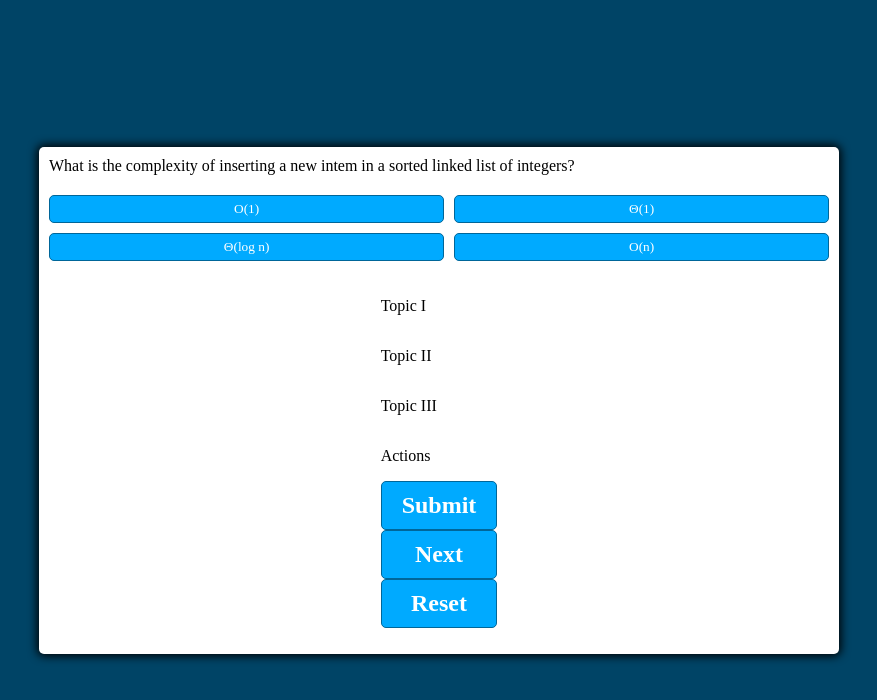
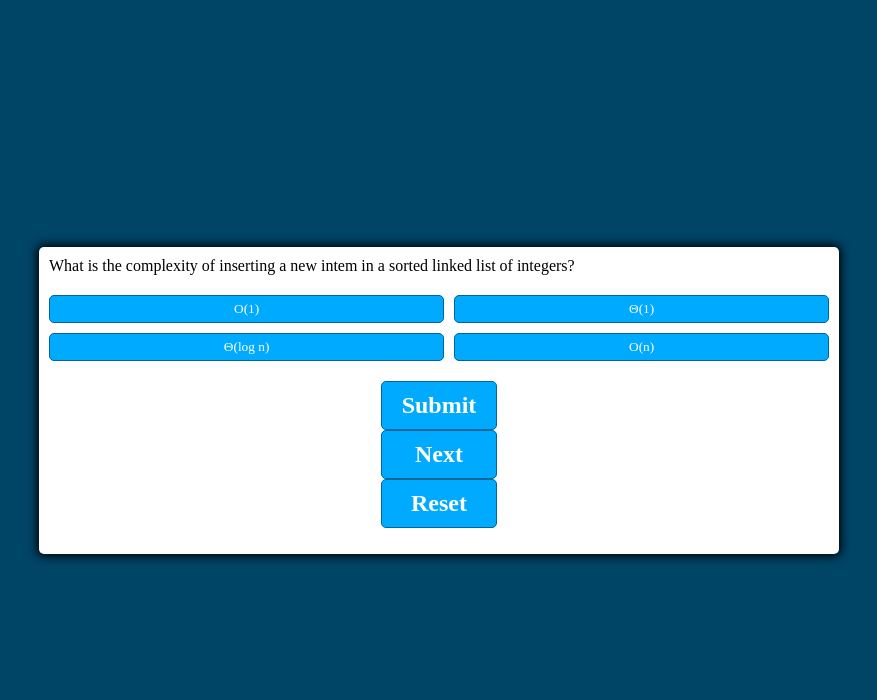
Before and after one commit to GyoriSzabolcs/LicentaGrila, a plain HTML site: page index.html in a window 1280 px wide. Both pictures are taken after a click on the button "Algorithms And Data Structures". Shown: the whole page, without its empty margins (201-1078 px from the left). Drawn offline with Linux system fonts and the light colour scheme.

Commit message:
removed topics

```diff
--- a/index.html
+++ b/index.html
@@ -23,22 +23,22 @@
     <div class="controls">
         <div id="counterDiv" class="hide"><p id="correctAnswerCounter"></p></div>
       <button id="start-btn" class="start-btn btn hide">Start</button>
-      <p>Topic I</p>
+      <p id="tipic-i-txt">Topic I</p>
       <button id="algorithms-and-data-structures-btn" class="start-btn btn">Algorithms And Data Structures</button>
       <button id="graph-and-combinatorics-btn" class="start-btn btn">Graphs and Combinatorics</button>
       <button id="logics-btn" class="start-btn btn">Logic</button>
       <button id="flat-btn" class="start-btn btn">FLAT</button>
-      <p>Topic II</p>
+      <p id="tipic-ii-txt">Topic II</p>
       <button id="programming-i-btn" class="start-btn btn">Programming I</button>
       <button id="programming-ii-btn" class="start-btn btn">Programming II</button>
       <button id="programming-iii-btn" class="start-btn btn">Programming III</button>
       <button id="software-engineering-btn" class="start-btn btn">Software Engineering</button>
       <button id="databases-btn" class="start-btn btn">Databases</button>
-      <p>Topic III</p>
+      <p id="tipic-iii-txt">Topic III</p>
       <button id="computer-architecture-btn" class="start-btn btn">Computer Architecture</button>
       <button id="operating-systems-btn" class="start-btn btn">Operating Systems</button>
       <button id="computer-networks-btn" class="start-btn btn">Computer Networks</button>
-      <p>Actions</p>
+      <p id="abstract-txt">Actions</p>
       <button id="submit-btn" class="submit-btn btn hide">Submit</button>
       <button id="next-btn" class="next-btn btn hide">Next</button>
       <button id="reset-btn" class="reset-btn btn">Reset</button>
--- a/script.js
+++ b/script.js
@@ -8,6 +8,10 @@ const correctAnswersCounter = document.getElementById('correctAnswerCounter')
 const counterDiv = document.getElementById('counterDiv')
 const submitButton = document.getElementById('submit-btn')
 const explanationText = document.getElementById('explanationText')
+const text1 = document.getElementById("tipic-i-txt");
+const text2 = document.getElementById("tipic-ii-txt");
+const text3 = document.getElementById("tipic-iii-txt");
+const text4 = document.getElementById("abstract-txt");
 
 const algorithmsAndDataStructures = document.getElementById('algorithms-and-data-structures-btn');
 const ComputerNetworks = document.getElementById('computer-networks-btn');
@@ -58,6 +62,10 @@ function hideButtons() {
   programmingIButton.classList.add('hide')
   programmingIIButton.classList.add('hide')
   programmingIIIButton.classList.add('hide')
+  text1.classList.add('hide')
+  text2.classList.add('hide')
+  text3.classList.add('hide')
+  text4.classList.add('hide')
 }
 
 function startSE() {
```
